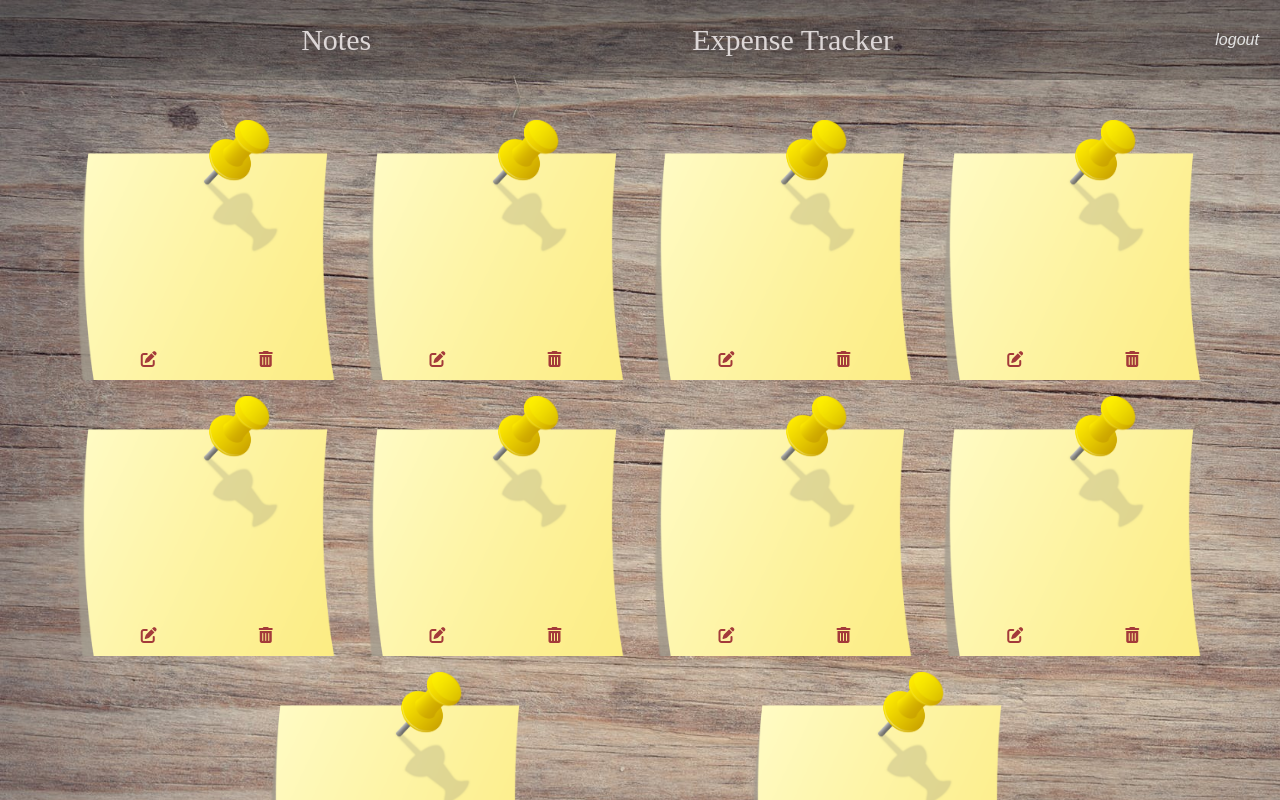
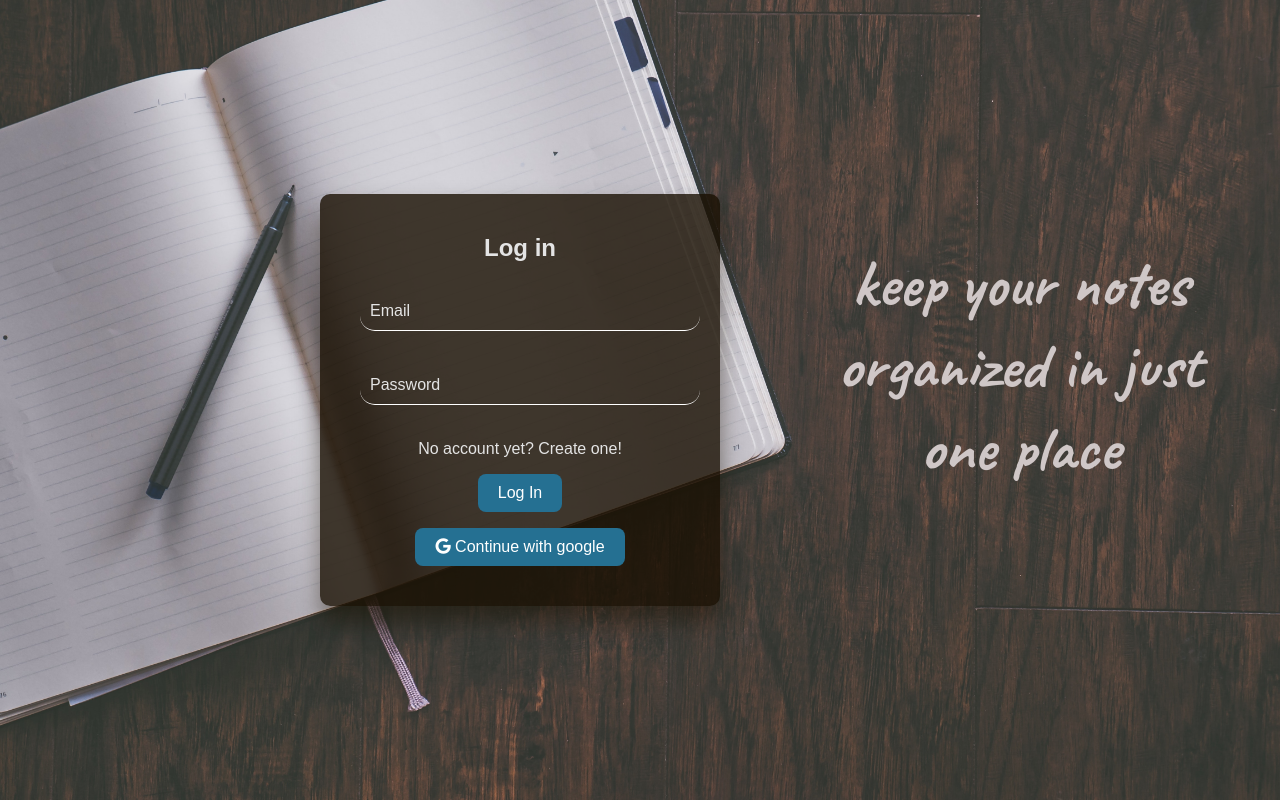
Before and after one commit to Andres-lh/MERN-Notes, a React (Create React App) app in the folder client/: page / in a window 1280 px wide. Shown: the top 800 px of the page. Built offline with nearby package versions, Linux system fonts and the light colour scheme; no server answers; a web font is replaced by a local one.

Commit message:
small changes in the design

```diff
--- a/client/src/App.js
+++ b/client/src/App.js
@@ -2,16 +2,15 @@ import React from 'react';
 import {BrowserRouter as Router, Switch, Route} from 'react-router-dom';
 import './App.css'
 import Home from './Pages/Home';
-import Auth from './Components/Auth';
-
+import LandingPage from './Pages/LandingPage';
 
 function App() {
 
     return(
         <Router>
             <Switch>
-                <Route exact path='/' component={Home}/>
-                <Route exact path='/auth' component = {Auth}/>
+                <Route exact path='/Home' component={Home}/>
+                <Route exact path='/' component = {LandingPage}/>
             </Switch>
         </Router>
     )
--- a/client/src/Components/Auth.js
+++ b/client/src/Components/Auth.js
@@ -48,7 +48,7 @@ function Login() {
 
         try {
             dispatch({ type: "SIGNIN", data: { result, token }});
-            history.push('/')
+            history.push('/home')
         } catch (err) {
             console.log(err)
         }
@@ -113,7 +113,7 @@ function Login() {
                             <GoogleLogin
                                 clientId = {Client_Id}
                                 render = {(renderProps) => {
-                                    return <button className="form-button" type="submit" onClick={renderProps.onClick} disabled={renderProps.disabled}> <i class="fab fa-google"></i> Google Log In</button>
+                                    return <button className="form-button" type="submit" onClick={renderProps.onClick} disabled={renderProps.disabled}> <i class="fab fa-google"></i> Continue with google</button>
                                 }}
                                 onSuccess = {googleSuccess}
                                 onFailure = {googleFailure}
--- a/client/src/Components/Navbar.js
+++ b/client/src/Components/Navbar.js
@@ -10,7 +10,7 @@ function Navbar({ setOption }) {
 
     const logout = () => {
         dispatch({type: 'LOGOUT'});
-        history.push('/auth');
+        history.push('/');
     }
 
     return (
--- a/client/src/Components/styles/Auth.css
+++ b/client/src/Components/styles/Auth.css
@@ -1,8 +1,4 @@
 .Auth-container {
-    height: 100vh;
-    background: url('../../assets/LoginBackground.jpg');
-    background-size: cover;
-    background-repeat: no-repeat;
     color: rgb(228, 228, 228);
 }
 
@@ -10,7 +6,7 @@
     position: absolute;
     top: 50%;
     left: 50%;
-    transform: translate(-50%, -50%);
+    transform: translate(-80%, -50%);
     width: 400px;
     padding: 40px;
     background: rgba(26, 16, 2, 0.8);
--- a/client/src/Pages/Home.js
+++ b/client/src/Pages/Home.js
@@ -4,11 +4,17 @@ import { useHistory } from 'react-router-dom';
 import Notes from '../Components/Notes/Notes';
 import Navbar from '../Components/Navbar';
 import ExpenseTracker from '../Components/ExpenseTracker/ExpenseTracker';
+import { useSelector } from 'react-redux';
 import './styles/Home.css';
 
 function Home() {
     const history = useHistory();
+    const user = useSelector(state => state.auth)
     const [option, setOption] = useState('Notes');
+
+    useEffect(() => {
+
+    }, [])
 
     return (
         <div className = "home">
--- /dev/null
+++ b/client/src/Pages/LandingPage.js
@@ -0,0 +1,14 @@
+import React from 'react';
+import Auth from '../Components/Auth';
+import './styles/LandingPage.css'
+
+function LandingPage() {
+    return (
+        <div className = "LandingPage">
+            <Auth />
+            <h1 className="LandingPage-title">keep your notes organized in just one place</h1>
+        </div>
+    )
+}
+
+export default LandingPage
--- /dev/null
+++ b/client/src/Pages/styles/LandingPage.css
@@ -0,0 +1,22 @@
+@import url('https://fonts.googleapis.com/css2?family=Caveat:wght@700&display=swap');
+
+
+.LandingPage {
+    height: 100vh;
+    background: url('../../assets/LoginBackground.jpg');
+    background-size: cover;
+    background-repeat: no-repeat;
+
+}
+
+.LandingPage-title {
+    position: absolute;
+    max-width: 400px;
+    font-size: 65px;
+    text-align: center;
+    color: rgb(207, 199, 199);
+    top: 15%;
+    left: 50%;
+    transform: translate(45%, 50%);
+    font-family: 'Caveat', cursive;
+}
--- a/client/src/actions/authActions.js
+++ b/client/src/actions/authActions.js
@@ -8,7 +8,7 @@ export const signIn = (user, history) => async(dispatch) => {
             type: SIGNIN,
             data
         })
-        history.push('/');
+        history.push('/home');
     } catch (error) {
         console.log(error);
     }
```
